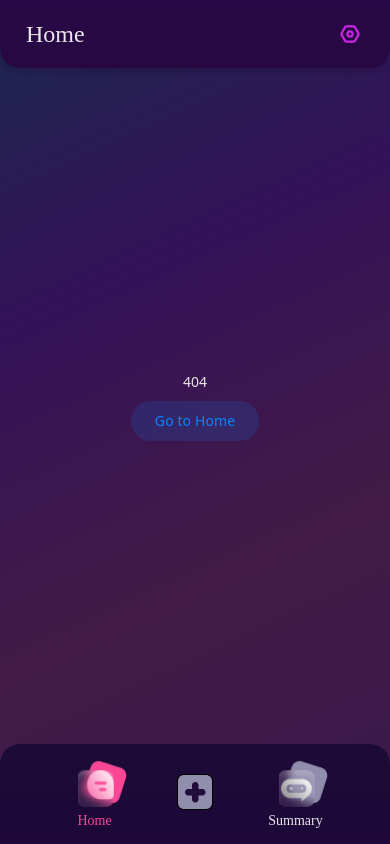
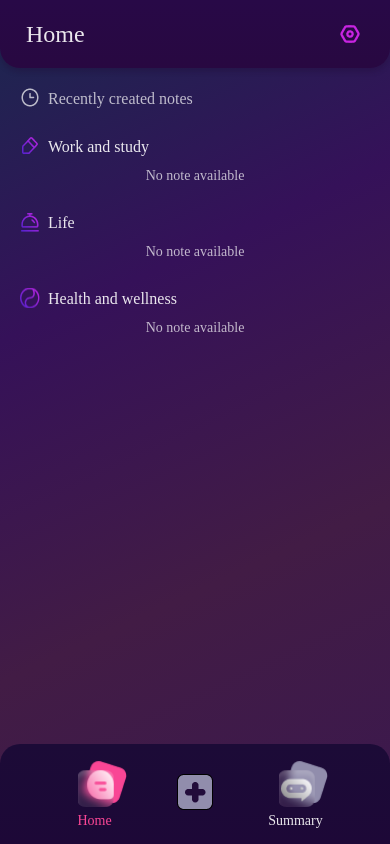
Before and after one commit to bndtoan/app-mq-pnl-technical-test, a React Native app: screen /homeTab in a window 390 px wide. Before the commit this address had no page. Built offline with nearby package versions, Linux system fonts and the light colour scheme; a web font is replaced by a local one; what expo-linking would draw is missing.

Commit message:
home screen

```diff
--- a/src/App.tsx
+++ b/src/App.tsx
@@ -9,6 +9,7 @@ import Navigation from './navigation';
 import AppGradientBackground from './components/AppGradientBackground';
 import NoteContext from './contexts/NoteContext';
 import { useFonts } from 'expo-font';
+import AppStartup from './AppStartup';
 
 Asset.loadAsync(NavigationAssets);
 
@@ -24,6 +25,7 @@ export function App() {
 
   return (
     <NoteContext.Provider value={noteContextValue}>
+      <AppStartup />
       <AppGradientBackground />
       <Navigation
         onReady={() => { SplashScreen.hideAsync(); }}
--- a/src/components/MyNavigationHeader/index.tsx
+++ b/src/components/MyNavigationHeader/index.tsx
@@ -23,11 +23,11 @@ export default function MyTabBar(props: Props) {
       />
 
       {props.back && (
-        <TouchableOpacity style={styles.backIcon} onPress={() => navigation.goBack()}>
+        <TouchableOpacity activeOpacity={0.8} style={styles.backIcon} onPress={() => navigation.goBack()}>
           <Image source={imageResources.icArrowLeft} />
         </TouchableOpacity>
       )}
-      <MyText.Bold style={styles.title} size='text24' color={colors.textWhite}>{props.options.title || ''}</MyText.Bold>
+      <MyText.Bold style={styles.title} size='text24'>{props.options.title || ''}</MyText.Bold>
       {props.options.headerRight?.({ canGoBack: props.navigation.canGoBack() })}
     </View>
   );
--- a/src/components/MyText/index.tsx
+++ b/src/components/MyText/index.tsx
@@ -5,20 +5,19 @@ import { colors } from '../../themes';
 
 
 function createTextComponent(
-  defaultTextColor: string = colors.textWhite,
   styleConfig: Record<StyleType, string> = textStyle,
   sizeConfig: Record<SizeType, number> = textSize,
   lineHeighConfig: Record<SizeType, number> = textLineHeight
 ) {
   function createMyText(textStyle: StyleType) {
     type Props = {
-      color: string;
+      color?: string;
       size: SizeType;
       children: React.ReactNode;
     } & TextProps;
 
     function MyText(props: Props) {
-      const { color, size, children, style, ...anyProps } = props;
+      const { color = colors.textWhite, size, children, style, ...anyProps } = props;
 
       return (
         <Text
@@ -37,7 +36,7 @@ function createTextComponent(
         </Text>
       );
     }
-    MyText.defaultProps = { color: defaultTextColor, size: 'text14', };
+    MyText.defaultProps = { size: 'text14', };
     return MyText;
   }
 
--- a/src/components/WhiteBackgroundView/index.tsx
+++ b/src/components/WhiteBackgroundView/index.tsx
@@ -1,5 +1,5 @@
 import React from 'react';
-import { View, StyleSheet, Pressable, ViewProps, Platform } from 'react-native';
+import { StyleSheet, ViewProps, TouchableOpacity } from 'react-native';
 import { colors } from '../../themes';
 
 type Props = {
@@ -10,9 +10,9 @@ type Props = {
 
 export default function WhiteBackgroundView(props: Props) {
   return (
-    <Pressable style={[styles.container, props.style]} onPress={props.onPress}>
+    <TouchableOpacity activeOpacity={0.8} style={[styles.container, props.style]} onPress={props.onPress}>
       {props.children}
-    </Pressable>
+    </TouchableOpacity>
   );
 }
 
--- a/src/components/index.tsx
+++ b/src/components/index.tsx
@@ -2,3 +2,4 @@ export { default as AppGradientBackground } from './AppGradientBackground'
 export { default as MyTabBar } from './MyTabBar'
 export { default as MyNavigationHeader } from './MyNavigationHeader'
 export { default as MyText } from './MyText'
+export { default as MyTWhiteBackgroundViewext } from './WhiteBackgroundView'
--- /dev/null
+++ b/src/screens/home/NoteSection.tsx
@@ -0,0 +1,58 @@
+import React from 'react';
+import { View, StyleSheet, Image, ImageSourcePropType } from 'react-native';
+import { metrics, colors, basicStyles, strings, imageResources } from '../../themes';
+import { MyText } from '../../components';
+import WhiteBackgroundView from '../../components/WhiteBackgroundView';
+
+type Props = {
+  icon: ImageSourcePropType;
+  title: string;
+  notes: string[];
+};
+
+export default function NoteSection({ icon, title, notes }: Props) {
+  return (
+    <>
+      <View style={styles.titleRow}>
+        <Image source={icon} style={styles.icon} />
+        <MyText.Regular style={basicStyles.flex} size='text16'>
+          {title}
+        </MyText.Regular>
+      </View>
+      {!notes.length
+        ? <MyText.Regular style={styles.textNoNote} color={colors.textWhiteLight}>{strings.noNote}</MyText.Regular>
+        : notes.map(note => (
+          <WhiteBackgroundView style={styles.noteItem}>
+            <MyText.Regular style={basicStyles.flex}>{note}</MyText.Regular>
+            <Image source={imageResources.icArrowRight} style={styles.icon} />
+          </WhiteBackgroundView>
+        ))}
+    </>
+  );
+}
+
+const styles = StyleSheet.create({
+  titleRow: {
+    ...basicStyles.rowAlignCenter,
+    marginTop: metrics.space28,
+  },
+  icon: {
+    width: metrics.icon20,
+    height: metrics.icon20,
+    marginRight: metrics.space8,
+  },
+  noteItem: {
+    marginTop: metrics.space12,
+    padding: metrics.space16,
+    ...basicStyles.rowAlignCenter,
+  },
+  iconArrow: {
+    width: metrics.icon20,
+    height: metrics.icon20,
+    marginLeft: metrics.space12,
+  },
+  textNoNote: {
+    alignSelf: 'center',
+    marginTop: metrics.space12,
+  }
+});
--- a/src/screens/home/index.tsx
+++ b/src/screens/home/index.tsx
@@ -1,20 +1,39 @@
-import { Text, Button } from '@react-navigation/elements';
-import { StyleSheet, View } from 'react-native';
+import { ActivityIndicator, Image, ScrollView, StyleSheet, View } from 'react-native';
+import { basicStyles, colors, imageResources, metrics, strings } from '../../themes';
+import NoteContext from '../../contexts/NoteContext';
+import { MyText } from '../../components';
+import NoteSection from './NoteSection';
 
 export default function HomeScreen() {
+  const noteContext = NoteContext.useContext()
+
+  if (!noteContext.initDone) {
+    return <ActivityIndicator style={basicStyles.flexCenter} />
+  }
+
   return (
-    <View style={styles.container}>
-      <Text>404</Text>
-      <Button screen="tabs">Go to Home</Button>
-    </View>
+    <ScrollView style={basicStyles.flex} contentContainerStyle={styles.contentContainer}>
+      <View style={basicStyles.rowAlignCenter}>
+        <Image source={imageResources.icClock} style={styles.icon} />
+        <MyText.Regular style={basicStyles.flex} size='text16' color={colors.textWhiteLight}>
+          {strings.recentNotes}
+        </MyText.Regular>
+      </View>
+
+      <NoteSection icon={imageResources.icWork} title={strings.catWork} notes={noteContext.work} />
+      <NoteSection icon={imageResources.icLife} title={strings.catLife} notes={noteContext.life} />
+      <NoteSection icon={imageResources.icHealth} title={strings.catHealth} notes={noteContext.health} />
+    </ScrollView>
   );
 }
 
 const styles = StyleSheet.create({
-  container: {
-    flex: 1,
-    justifyContent: 'center',
-    alignItems: 'center',
-    gap: 10,
+  contentContainer: {
+    padding: metrics.space20
+  },
+  icon: {
+    width: metrics.icon20,
+    height: metrics.icon20,
+    marginRight: metrics.space8,
   },
 });
--- a/src/themes/imageResources.ts
+++ b/src/themes/imageResources.ts
@@ -22,9 +22,9 @@ export default {
   icArrowDown: require('../assets/ic-arrow-down.png'),
   icSettings: require('../assets/ic-setting.png'),
   icClock: require('../assets/ic-clock.png'),
-  icWork: require('../assets/ic-clock.png'),
-  icLife: require('../assets/ic-clock.png'),
-  icHealth: require('../assets/ic-clock.png'),
+  icWork: require('../assets/ic-work.png'),
+  icLife: require('../assets/ic-life.png'),
+  icHealth: require('../assets/ic-health.png'),
   icOnlineCustomer: require('../assets/ic-online-customer.png'),
   icUserAgreement: require('../assets/ic-user-agreement.png'),
   icPrivacyPolicy: require('../assets/ic-privacy-policy.png'),
--- a/src/themes/metrics.ts
+++ b/src/themes/metrics.ts
@@ -8,6 +8,7 @@ export default {
   space4: 4,
   space6: 6,
   space8: 8,
+  space12: 12,
   space16: 16,
   space20: 20,
   space24: 24,
--- a/src/themes/strings.ts
+++ b/src/themes/strings.ts
@@ -9,6 +9,7 @@ export default {
   catHealth: 'Health and wellness',
 
   recentNotes: 'Recently created notes',
+  noNote: 'No note available',
   detail: 'Detail',
   chooseCategory: 'Choose a category',
   pleaseInputNote: 'Please input note content',
```
